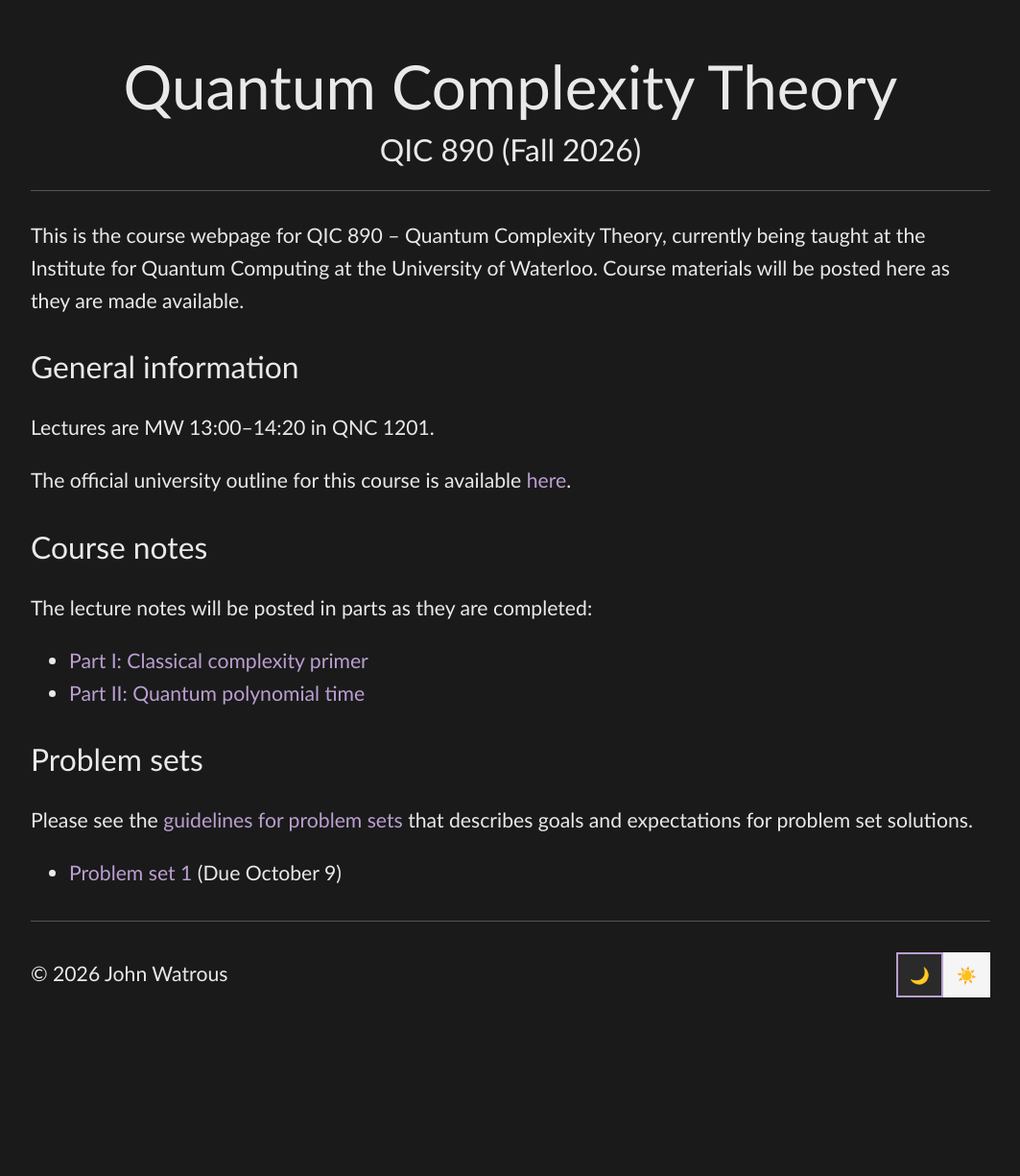
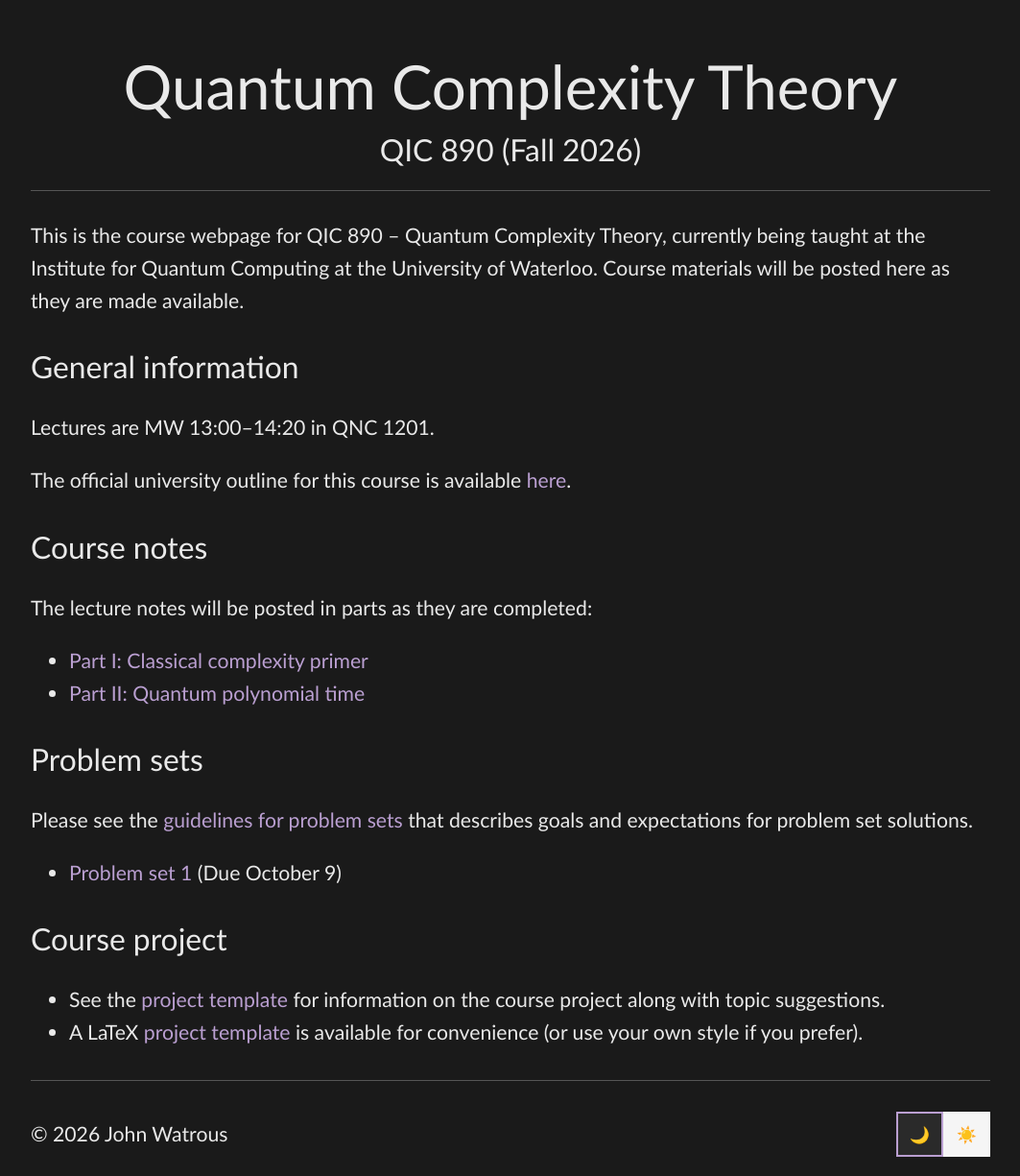
Before and after one commit to jhwatrous/jhwatrous.github.io, a Jekyll site: the page built from quantum-complexity.md, in a window 1280 px wide. Shown: the whole page at 96% size, without its empty margins (108-1171 px from the left). Built offline with Jekyll 4.4.1, drawn with Linux system fonts in a browser that asks for light colours; before the commit the page ends 1059 px from its top, so only the background shows below that.

Commit message:
Posted QCT project handout and template.

```diff
--- a/quantum-complexity.md
+++ b/quantum-complexity.md
@@ -25,3 +25,8 @@ The lecture notes will be posted in parts as they are completed:
 Please see the [guidelines for problem sets]({{ '/QCT-guidelines.pdf' | relative_url }}) that describes goals and expectations for problem set solutions.
 
 - [Problem set 1]({{ '/QCT-problem-set-1.pdf' | relative_url }}) (Due October 9)
+
+## Course project
+
+- See the [project template]({{ '/QCT-project-template.tex' | relative_url }}){: download="QCT-project-template.tex"} for information on the course project along with topic suggestions.
+- A LaTeX [project template]({{ '/QCT-project-template.tex' | relative_url }}) is available for convenience (or use your own style if you prefer).
```
Also changed, not shown: 2 other files.
